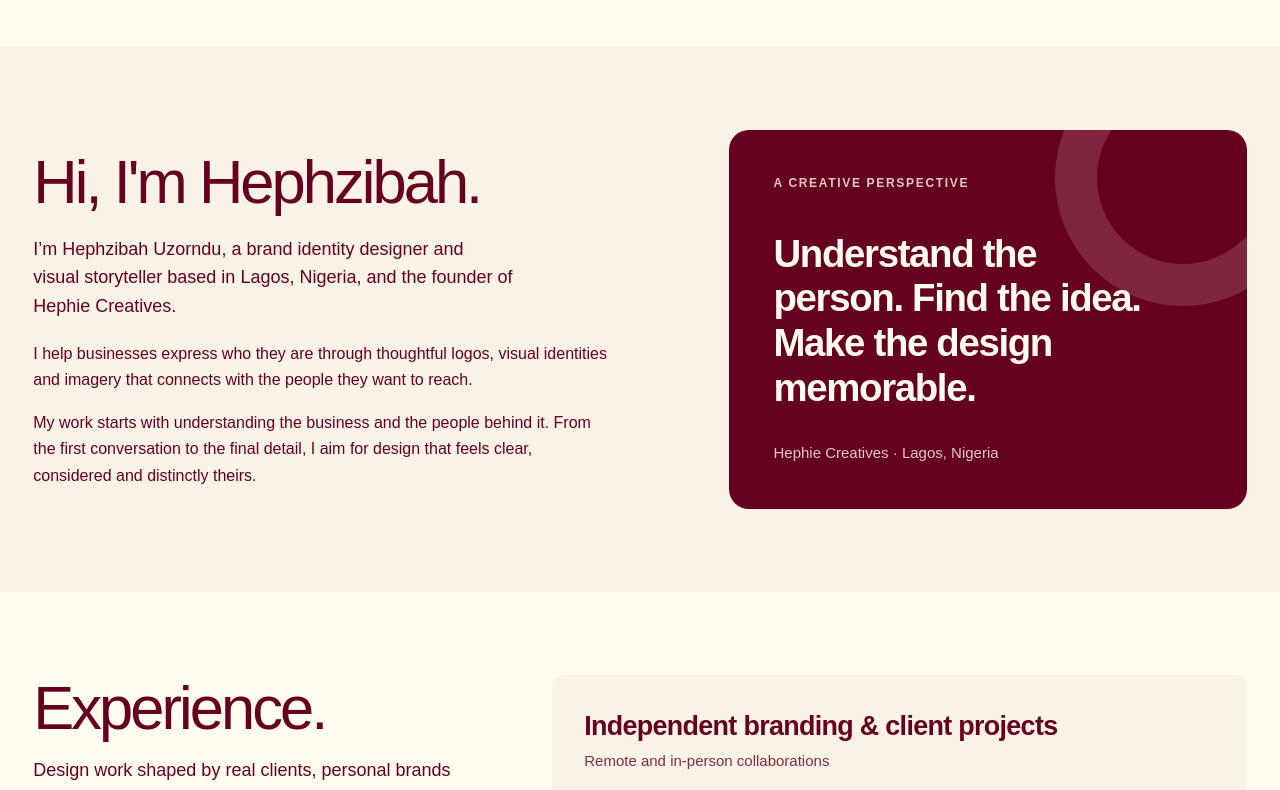
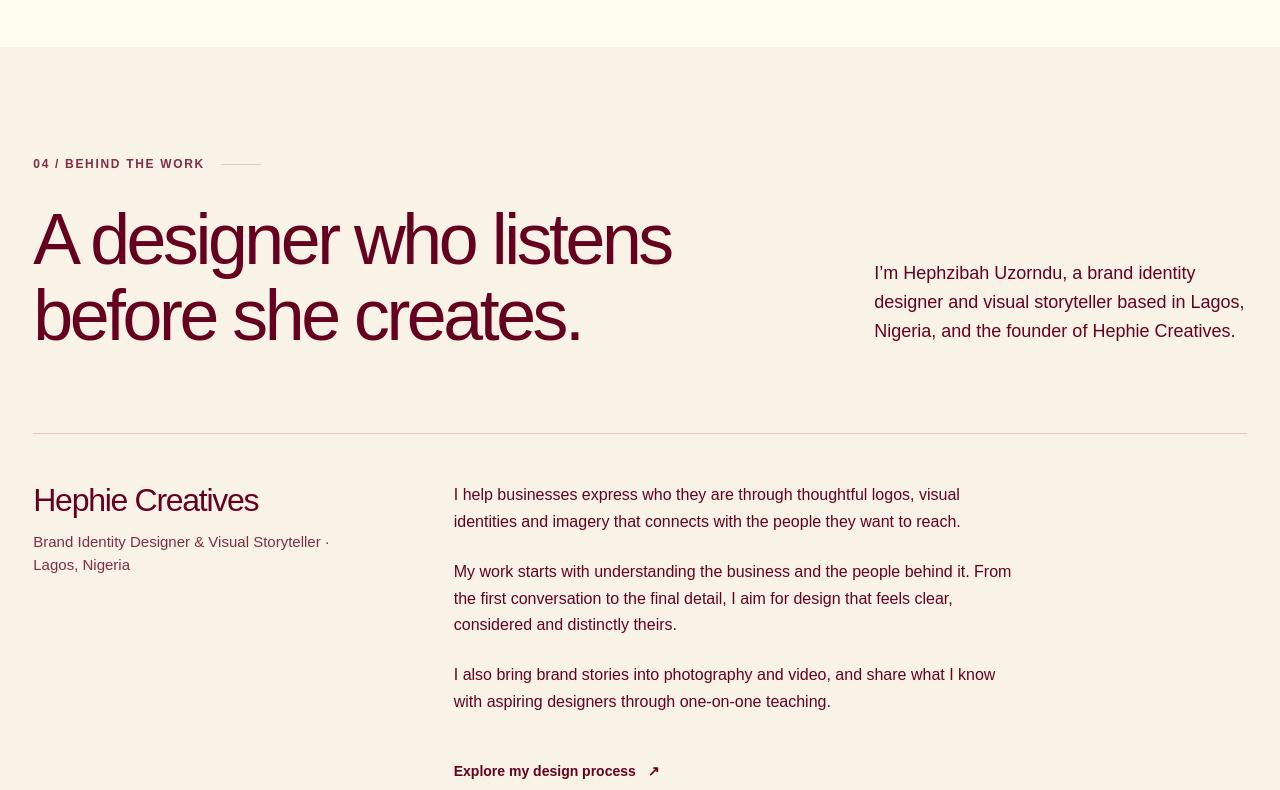
Before and after one commit to Maajolawasanjo/Hephzibah-portfolio, a Next.js app: page / in a window 1280 px wide. Shown: the part 1940-2730 px from the top of the page. Built offline with nearby package versions, Linux system fonts and the light colour scheme; no server answers; a web font is replaced by a local one.

Commit message:
feat(v5): turn About into spacious editorial biography

```diff
--- a/src/components/home/about.tsx
+++ b/src/components/home/about.tsx
@@ -1,38 +1,62 @@
+import Link from "next/link";
 import { Container } from "@/components/layout/container";
 import { Section } from "@/components/layout/section";
 import { Heading, Text } from "@/components/ui/typography";
 import { aboutContent } from "@/content/about";
 import { site } from "@/config/site";
 
-/** One biography with a visual counterweight; the full process has its own section. */
+/**
+ * V5 About — an open editorial introduction, not a collection of cards.
+ * Keep all approved biography paragraphs. A real portrait can be added
+ * when one is available; no unapproved likeness is implied here.
+ */
 export function About() {
   return (
-    <Section id="about" compact aria-labelledby="about-heading" className="bg-soft">
+    <Section id="about" aria-labelledby="about-heading" className="bg-soft">
       <Container>
-        <div className="grid gap-9 lg:grid-cols-[minmax(0,1.1fr)_minmax(0,0.9fr)] lg:items-center lg:gap-16">
-          <div>
-            <Heading id="about-heading" level={2} size="lg">
-              Hi, I&apos;m Hephzibah.
+        <div className="grid min-w-0 gap-8 lg:grid-cols-12 lg:items-end lg:gap-12">
+          <div className="min-w-0 lg:col-span-8">
+            <Text variant="label" muted className="mb-7 flex items-center gap-4">
+              <span>{aboutContent.eyebrow}</span>
+              <span aria-hidden="true" className="h-px w-10 bg-rule" />
+            </Text>
+            <Heading
+              id="about-heading"
+              level={2}
+              size="xl"
+              className="max-w-[17ch]"
+            >
+              {aboutContent.heading}
             </Heading>
-            <Text variant="lead" className="mt-5 max-w-[53ch]">
+          </div>
+          <div className="min-w-0 lg:col-span-4 lg:pb-2">
+            <Text variant="lead" className="max-w-[42ch]">
               {aboutContent.intro}
             </Text>
-            <Text className="mt-5 max-w-[65ch]">
-              {aboutContent.body[0]}
-            </Text>
-            <Text className="mt-4 max-w-[65ch]">
-              {aboutContent.body[1]}
+          </div>
+        </div>
+
+        <div className="mt-12 grid min-w-0 gap-9 border-t border-rule pt-9 sm:mt-16 sm:pt-12 lg:mt-20 lg:grid-cols-12 lg:gap-12">
+          <div className="min-w-0 lg:col-span-4">
+            <p className="font-display text-[clamp(1.5rem,2.5vw,2.5rem)] font-medium leading-[1.15] tracking-[-0.04em]">
+              {site.brand}
+            </p>
+            <Text variant="small" muted className="mt-3">
+              {site.role} · {site.location}
             </Text>
           </div>
-          <div className="relative min-h-[260px] overflow-hidden rounded-[1.25rem] bg-brand-burgundy p-8 text-brand-cream sm:p-11 lg:min-h-[370px]">
-            <span aria-hidden="true" className="pointer-events-none absolute -right-16 -top-20 h-64 w-64 rounded-full border-[42px] border-brand-cream/15" />
-            <Text variant="label" className="relative !text-brand-cream/80">A creative perspective</Text>
-            <p className="relative mt-10 max-w-[18ch] font-display text-[clamp(1.8rem,3vw,3rem)] font-semibold leading-[1.16] tracking-[-0.035em]">
-              Understand the person. Find the idea. Make the design memorable.
-            </p>
-            <Text variant="small" className="relative mt-8 !text-brand-cream/80">
-              {site.brand} · {site.location}
-            </Text>
+          <div className="min-w-0 lg:col-span-8">
+            <div className="grid gap-5 lg:max-w-[65ch] sm:gap-6">
+              {aboutContent.body.map((paragraph) => (
+                <Text key={paragraph}>{paragraph}</Text>
+              ))}
+            </div>
+            <Link
+              href="/#process"
+              className="mt-9 inline-flex min-h-11 items-center gap-3 border-b border-current pb-1 text-sm font-semibold transition-opacity hover:opacity-70 focus-visible:outline-offset-4 motion-reduce:transition-none"
+            >
+              Explore my design process <span aria-hidden="true">↗</span>
+            </Link>
           </div>
         </div>
       </Container>
```
